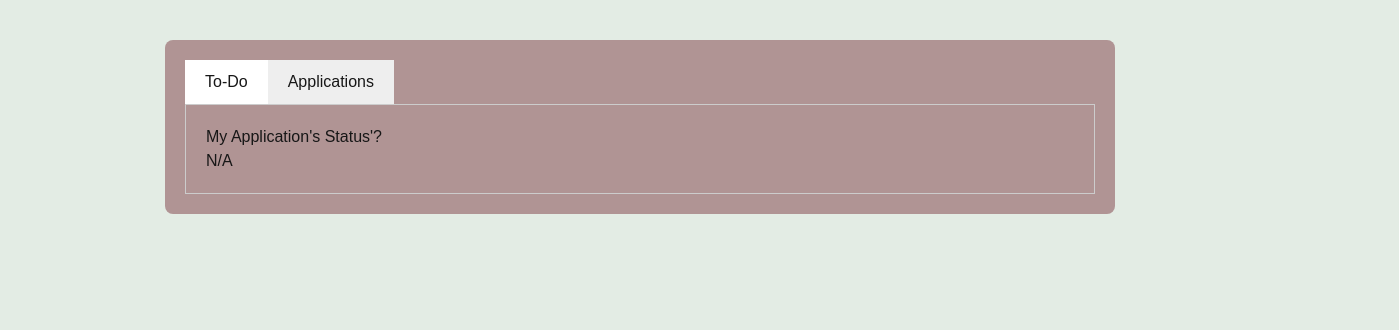
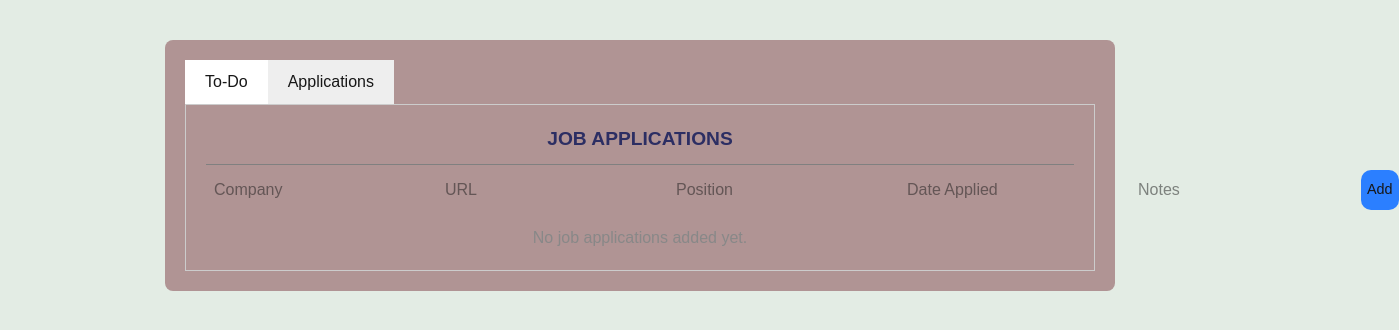
Before and after one commit to scoutit/next-todo-list, a Next.js app: page / in a window 1280 px wide. Both pictures are taken after a click on the button "Applications". Shown: the top 330 px of the page, 1399 px wide, since content can reach past the window. Built offline with nearby package versions, Linux system fonts and the light colour scheme.

Commit message:
add job details for applications

```diff
--- /dev/null
+++ b/src/app/components/Details.tsx
@@ -0,0 +1,53 @@
+import React from "react";
+import type { JobDetails } from "../types/JobDetails";
+
+type DetailsProperties = {
+  jobDetails: JobDetails[];
+  removeJobDetails: (idx: number) => void;
+};
+
+export default function Details({
+  jobDetails,
+  removeJobDetails,
+}: DetailsProperties) {
+  return (
+    <ul style={{ listStyle: "none", padding: 0 }}>
+      {jobDetails.map((detail, idx) => (
+        <li
+          key={idx}
+          style={{
+            background: "#f3f3f3",
+            marginBottom: 8,
+            padding: 10,
+            borderRadius: 4,
+            display: "flex",
+            flexDirection: "row",
+          }}
+        >
+          <div>
+            <strong>Company:</strong> {detail.company}
+          </div>
+          <div>
+            <strong>URL:</strong> {detail.url || "N/A"}
+          </div>
+          <div>
+            <strong>Position:</strong> {detail.position}
+          </div>
+          <div>
+            <strong>Date Applied:</strong> {detail.dateApplied}
+          </div>
+          <div>
+            <strong>Notes:</strong> {detail.notes || "N/A"}
+          </div>
+          <button
+            className={"bg-pink-500 add-remove-button"}
+            style={{ marginTop: 10 }}
+            onClick={() => removeJobDetails(idx)}
+          >
+            Remove
+          </button>
+        </li>
+      ))}
+    </ul>
+  );
+}
--- /dev/null
+++ b/src/app/components/DetailsHeader.tsx
@@ -0,0 +1,80 @@
+import React from "react";
+import type { JobDetails } from "../types/JobDetails";
+
+type DetailsHeaderProps = {
+  inputJobDetails: JobDetails;
+  setInputJobDetails: (val: JobDetails) => void;
+  addJobDetails: () => void;
+};
+
+export default function DetailsHeader({
+  inputJobDetails,
+  setInputJobDetails,
+  addJobDetails,
+}: DetailsHeaderProps) {
+  const canAddJobDetail =
+    inputJobDetails.company.trim() !== "" &&
+    inputJobDetails.position.trim() !== "" &&
+    inputJobDetails.dateApplied.trim() !== "";
+
+  return (
+    <>
+      <h1 className={"title-header"}>Job Applications</h1>
+      <div style={{ display: "flex", gap: 8, marginBottom: 16 }}>
+        <input
+          value={inputJobDetails.company}
+          onChange={(e) =>
+            setInputJobDetails({ ...inputJobDetails, company: e.target.value })
+          }
+          placeholder="Company"
+          style={{ flex: 1, padding: 8 }}
+        />
+        <input
+          value={inputJobDetails.url}
+          onChange={(e) =>
+            setInputJobDetails({ ...inputJobDetails, url: e.target.value })
+          }
+          placeholder="URL"
+          style={{ flex: 1, padding: 8 }}
+        />
+        <input
+          value={inputJobDetails.position}
+          onChange={(e) =>
+            setInputJobDetails({ ...inputJobDetails, position: e.target.value })
+          }
+          placeholder="Position"
+          style={{ flex: 1, padding: 8 }}
+        />
+        <input
+          value={inputJobDetails.dateApplied}
+          onChange={(e) =>
+            setInputJobDetails({
+              ...inputJobDetails,
+              dateApplied: e.target.value,
+            })
+          }
+          placeholder="Date Applied"
+          style={{ flex: 1, padding: 8 }}
+        />
+        <input
+          value={inputJobDetails.notes}
+          onChange={(e) =>
+            setInputJobDetails({
+              ...inputJobDetails,
+              notes: e.target.value,
+            })
+          }
+          placeholder="Notes"
+          style={{ flex: 1, padding: 8 }}
+        />
+        <button
+          className={"bg-blue-500 add-remove-button"}
+          onClick={addJobDetails}
+          disabled={!canAddJobDetail}
+        >
+          Add
+        </button>
+      </div>
+    </>
+  );
+}
--- a/src/app/page.tsx
+++ b/src/app/page.tsx
@@ -2,6 +2,9 @@
 import { useState, useEffect } from "react";
 import TodoList from "./components/TodoList";
 import TodoHeader from "./components/TodoHeader";
+import DetailsHeader from "./components/DetailsHeader";
+import Details from "./components/Details";
+import type { JobDetails } from "./types/JobDetails";
 
 type Todo = {
   text: string;
@@ -11,16 +14,33 @@ type Todo = {
 export default function Home() {
   const [todos, setTodos] = useState<Todo[]>([]);
   const [input, setInput] = useState("");
-  const [activeTab, setActiveTab] = useState('tab1');
+  const [activeTab, setActiveTab] = useState("tab1");
+  const [jobDetails, setJobDetails] = useState<JobDetails[]>([]);
+  const [inputJobDetails, setInputJobDetails] = useState<JobDetails>({
+    company: "",
+    url: "",
+    position: "",
+    dateApplied: "",
+    notes: "",
+  });
 
   useEffect(() => {
-    const saved = localStorage.getItem("todos");
+    let saved = localStorage.getItem("todos");
     if (saved) setTodos(JSON.parse(saved));
+
+    saved = null;
+    saved = localStorage.getItem("jobDetails");
+    if (saved) setJobDetails(JSON.parse(saved));
   }, []);
 
   useEffect(() => {
     localStorage.setItem("todos", JSON.stringify(todos));
-  }, [todos]);
+    localStorage.setItem("jobDetails", JSON.stringify(jobDetails));
+  }, [todos, jobDetails]);
+
+  const handleTabClick = (tabId: string) => {
+    setActiveTab(tabId);
+  };
 
   const addTodo = () => {
     if (!input.trim()) return;
@@ -30,9 +50,7 @@ export default function Home() {
 
   const toggleTodo = (idx: number) => {
     setTodos(
-      todos.map((todo, i) =>
-        i === idx ? { ...todo, done: !todo.done } : todo
-      )
+      todos.map((todo, i) => (i === idx ? { ...todo, done: !todo.done } : todo))
     );
   };
 
@@ -40,37 +58,66 @@ export default function Home() {
     setTodos(todos.filter((_, i) => i !== idx));
   };
 
-  const handleTabClick = (tabId: string) => {
-    setActiveTab(tabId);
+  const addJobDetails = () => {
+    if (!inputJobDetails.company.trim()) return;
+    setJobDetails([...jobDetails, { ...inputJobDetails }]);
+    setInputJobDetails({
+      company: "",
+      url: "",
+      position: "",
+      dateApplied: "",
+      notes: "",
+    });
+  };
+
+  const removeJobDetails = (idx: number) => {
+    setJobDetails(jobDetails.filter((_, i) => i !== idx));
   };
 
   return (
-    <main style={{ maxWidth: activeTab === 'tab1' ? 500 : 950, margin: "40px auto", fontFamily: "sans-serif", background: "#b09494ff", padding: 20, borderRadius: 8 }}>
+    <main
+      style={{
+        maxWidth: activeTab === "tab1" ? 500 : 950,
+        margin: "40px auto",
+        fontFamily: "sans-serif",
+        background: "#b09494ff",
+        padding: 20,
+        borderRadius: 8,
+      }}
+    >
       {/* Tab Buttons */}
-      <div style={{ display: 'flex', borderBottom: '1px solid #ccc' }}>
+      <div style={{ display: "flex", borderBottom: "1px solid #ccc" }}>
         <button
-          onClick={() => handleTabClick('tab1')}
-          style={{ padding: '10px 20px', cursor: 'pointer', border: 'none', background: activeTab === 'tab1' ? '#eee' : 'white' }}
+          onClick={() => handleTabClick("tab1")}
+          style={{
+            padding: "10px 20px",
+            cursor: "pointer",
+            border: "none",
+            background: activeTab === "tab1" ? "#eee" : "white",
+          }}
         >
           To-Do
         </button>
         <button
-          onClick={() => handleTabClick('tab2')}
-          style={{ padding: '10px 20px', cursor: 'pointer', border: 'none', background: activeTab === 'tab2' ? '#eee' : 'white' }}
+          onClick={() => handleTabClick("tab2")}
+          style={{
+            padding: "10px 20px",
+            cursor: "pointer",
+            border: "none",
+            background: activeTab === "tab2" ? "#eee" : "white",
+          }}
         >
           Applications
         </button>
       </div>
 
       {/* Tab Content */}
-      <div style={{ padding: '20px', border: '1px solid #ccc', borderTop: 'none' }}>
-        {activeTab === 'tab1' && (
+      <div
+        style={{ padding: "20px", border: "1px solid #ccc", borderTop: "none" }}
+      >
+        {activeTab === "tab1" && (
           <>
-            <TodoHeader
-              input={input}
-              setInput={setInput}
-              addTodo={addTodo}
-            />
+            <TodoHeader input={input} setInput={setInput} addTodo={addTodo} />
             <TodoList
               todos={todos}
               toggleTodo={toggleTodo}
@@ -78,11 +125,24 @@ export default function Home() {
             />
           </>
         )}
-        {activeTab === 'tab2' && (
-          <div>
-            <h2>My Application's Status'?</h2>
-            <p>N/A</p>
-          </div>
+        {activeTab === "tab2" && (
+          <>
+            <DetailsHeader
+              inputJobDetails={inputJobDetails}
+              setInputJobDetails={setInputJobDetails}
+              addJobDetails={addJobDetails}
+            />
+            {jobDetails.length === 0 ? (
+              <p style={{ textAlign: "center", color: "#888" }}>
+                No job applications added yet.
+              </p>
+            ) : (
+              <Details
+                jobDetails={jobDetails}
+                removeJobDetails={removeJobDetails}
+              />
+            )}
+          </>
         )}
       </div>
     </main>
--- /dev/null
+++ b/src/app/types/JobDetails.tsx
@@ -0,0 +1,8 @@
+"use client";
+export type JobDetails = {
+  company: string;
+  url: string;
+  position: string;
+  dateApplied: string;
+  notes: string;
+};
```
